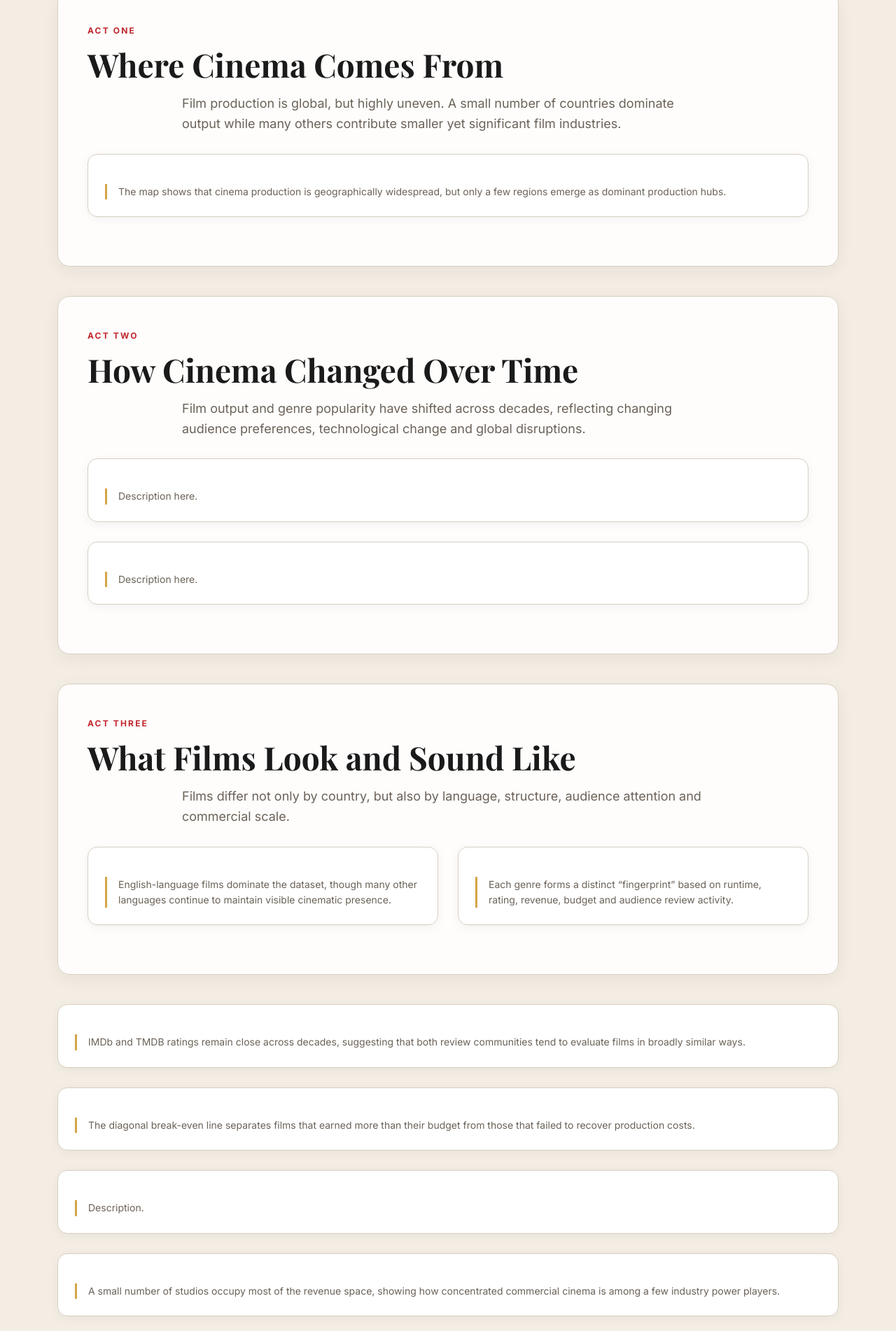
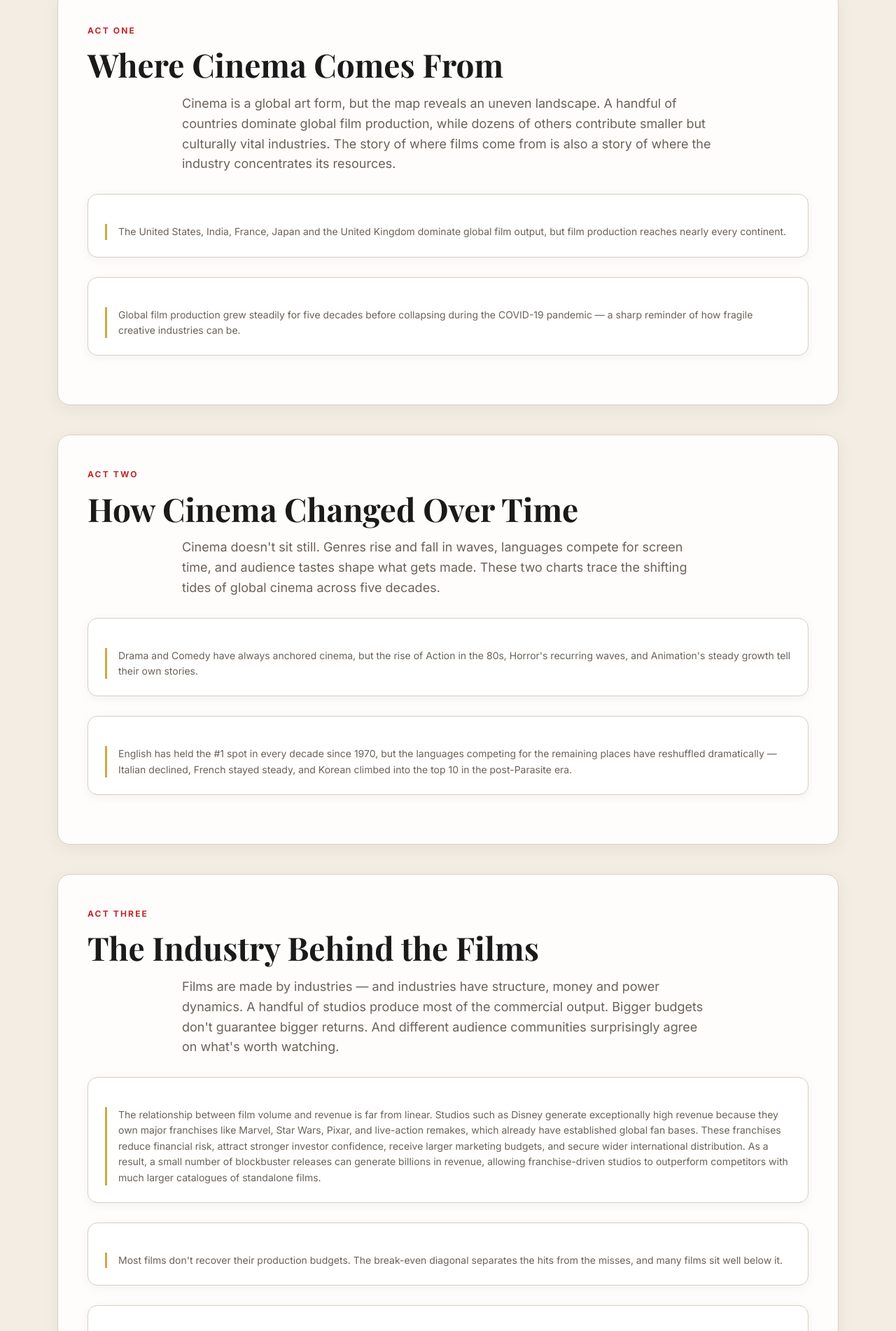
Before and after one commit to Thiseni24/FIT2179_DV2, a plain HTML site: page index.html in a window 1280 px wide. Shown: the part 898-2800 px from the top of the page at 70% size. Drawn offline with nearby package versions, Linux system fonts and the light colour scheme; a script that the page names is missing.

Commit message:
changed the html code to structure the webpage better

```diff
--- a/index.html
+++ b/index.html
@@ -20,150 +20,176 @@
 
   <main class="page">
 
+    <!-- HERO -->
     <section class="hero-card">
       <p class="eyebrow">A Visual Story of Global Cinema</p>
-
       <h1>The World on Screen</h1>
-
       <p class="hero-subtitle">
         Exploring how film production, genres, languages and audience attention
-        have changed across the world from 1970 to 2024.
+        have evolved across the world from 1970 to 2024.
       </p>
-
       <div class="big-number-grid">
-        <div>
-          <span>25,230</span>
-          <p>Films Analysed</p>
-        </div>
-
-        <div>
-          <span>1.1M</span>
-          <p>IMDb Reviews</p>
-        </div>
-
-        <div>
-          <span>50+ yrs</span>
-          <p>Of Cinema</p>
-        </div>
-
-        <div>
-          <span>85</span>
-          <p>Countries</p>
-        </div>
+        <div><span>25,230</span><p>Films Analysed</p></div>
+        <div><span>1.1M</span><p>IMDb Reviews</p></div>
+        <div><span>50+ yrs</span><p>Of Cinema</p></div>
+        <div><span>85</span><p>Countries</p></div>
       </div>
     </section>
 
+    <!-- ACT ONE -->
     <section class="story-section">
       <p class="section-tag">Act One</p>
       <h2>Where Cinema Comes From</h2>
-
       <p class="section-intro">
-        Film production is global, but highly uneven. A small number of countries dominate output while many others contribute smaller yet significant film industries.
-      </p>
-
-      <div class="chart-card full-width">
-        <div id="chart-world-map"></div>
-        <p class="chart-note">
-          The map shows that cinema production is geographically widespread, but only a few regions emerge as dominant production hubs.
-        </p>
-      </div>
-
-    </section>
-
-    <section class="story-section">
-      <p class="section-tag">Act Two</p>
-      <h2>How Cinema Changed Over Time</h2>
-
-      <p class="section-intro">
-        Film output and genre popularity have shifted across decades, reflecting changing audience preferences, technological change and global disruptions.
+        Cinema is a global art form, but the map reveals an uneven landscape.
+        A handful of countries dominate global film production, while dozens of others contribute
+        smaller but culturally vital industries. The story of where films come from is also a story
+        of where the industry concentrates its resources.
       </p>
 
       <div class="chart-card">
-        <div id="chart-genre-tides"></div>
+        <div id="chart-world-map"></div>
         <p class="chart-note">
-          Description here.
+          The United States, India, France, Japan and the United Kingdom dominate global film output,
+          but film production reaches nearly every continent.
         </p>
       </div>
 
       <div class="chart-card">
         <div id="chart-films-each-year"></div>
         <p class="chart-note">
-          Description here.
+          Global film production grew steadily for five decades before collapsing during the
+          COVID-19 pandemic — a sharp reminder of how fragile creative industries can be.
         </p>
       </div>
     </section>
 
+    <!-- ACT TWO -->
     <section class="story-section">
-      <p class="section-tag">Act Three</p>
-      <h2>What Films Look and Sound Like</h2>
-
+      <p class="section-tag">Act Two</p>
+      <h2>How Cinema Changed Over Time</h2>
       <p class="section-intro">
-        Films differ not only by country, but also by language, structure, audience attention and commercial scale.
+        Cinema doesn't sit still. Genres rise and fall in waves, languages compete for screen time,
+        and audience tastes shape what gets made. These two charts trace the shifting tides of
+        global cinema across five decades.
       </p>
 
-      <div class="two-column">
       <div class="chart-card">
-          <div id="chart-languages-of-cinema"></div>
+        <div id="chart-genre-tides"></div>
         <p class="chart-note">
-            English-language films dominate the dataset, though many other languages continue to maintain visible cinematic presence.
+          Drama and Comedy have always anchored cinema, but the rise of Action in the 80s,
+          Horror's recurring waves, and Animation's steady growth tell their own stories.
         </p>
       </div>
 
       <div class="chart-card">
-          <div id="chart-genre-shape"></div>
+        <div id="chart-language-bump"></div>
         <p class="chart-note">
-            Each genre forms a distinct “fingerprint” based on runtime, rating, revenue, budget and audience review activity.
+          English has held the #1 spot in every decade since 1970, but the languages competing
+          for the remaining places have reshuffled dramatically — Italian declined, French stayed steady,
+          and Korean climbed into the top 10 in the post-Parasite era.
         </p>
-        </div>
       </div>
     </section>
 
+    <!-- ACT THREE -->
+    <section class="story-section">
+      <p class="section-tag">Act Three</p>
+      <h2>The Industry Behind the Films</h2>
+      <p class="section-intro">
+        Films are made by industries — and industries have structure, money and power dynamics.
+        A handful of studios produce most of the commercial output. Bigger budgets don't guarantee
+        bigger returns. And different audience communities surprisingly agree on what's worth watching.
+      </p>
+
       <div class="chart-card">
-      <div id="chart-two-crowds"></div>
+        <div id="chart-power-players"></div>
         <p class="chart-note">
-        IMDb and TMDB ratings remain close across decades, suggesting that both review communities tend to evaluate films in broadly similar ways.
+          The relationship between film volume and revenue is far from linear. Studios such as Disney generate exceptionally
+          high revenue because they own major franchises like Marvel, Star Wars, Pixar, and live-action remakes,
+          which already have established global fan bases. These franchises reduce financial risk, attract
+          stronger investor confidence, receive larger marketing budgets, and secure wider international distribution.
+          As a result, a small number of blockbuster releases can generate billions in revenue, allowing franchise-driven
+          studios to outperform competitors with much larger catalogues of standalone films.
         </p>
       </div>
 
       <div class="chart-card">
         <div id="chart-budget-revenue"></div>
         <p class="chart-note">
-        The diagonal break-even line separates films that earned more than their budget from those that failed to recover production costs.
+          Most films don't recover their production budgets. The break-even diagonal separates the hits
+          from the misses, and many films sit well below it.
         </p>
       </div>
 
       <div class="chart-card">
         <div id="chart-rating-vs-reviews"></div>
         <p class="chart-note">
-        Description.
+          A film's IMDb rating and the number of reviews it receives don't always move together.
+          Some highly-rated films are barely discussed; some heavily-discussed films are mid-rated.
+          Quality and conversation aren't the same thing.
         </p>
       </div>
 
       <div class="chart-card">
-      <div id="chart-power-players"></div>
+        <div id="chart-two-crowds"></div>
         <p class="chart-note">
-        A small number of studios occupy most of the revenue space, showing how concentrated commercial cinema is among a few industry power players.
+          Although IMDb and TMDB attract different communities, both platforms show remarkably similar opinions
+          across decades. Older films consistently receive higher ratings, suggesting that cultural longevity,
+          critical recognition, and lasting influence shape audience perception more strongly than platform
+          differences. TMDB ratings remain slightly higher across every decade, which may reflect differences
+          in platform behaviour: TMDB is often used by dedicated film enthusiasts who actively catalogue
+          and track films they choose to watch, while IMDb reaches a broader mainstream audience and larger
+          voting base. Larger audiences typically introduce a wider range of opinions, causing ratings to
+          become more moderate over time.
+        </p>
+      </div>
+    </section>
+
+    <!-- ACT FOUR -->
+    <section class="story-section">
+      <p class="section-tag">Act Four</p>
+      <h2>The Anatomy of a Film</h2>
+      <p class="section-intro">
+        Behind every box-office number is a creative choice. Each genre has its own distinctive
+        shape — its typical runtime, rating, scale. Genres mix in specific ways. And the certification
+        a film receives shapes its commercial life. These charts pull back the curtain on what makes
+        a film what it is.
+      </p>
+
+      <div class="chart-card">
+        <div id="chart-genre-shape"></div>
+        <p class="chart-note">
+          Each genre traces a distinct shape — Animation runs short and well-rated, Drama runs long
+          and high-prestige, Horror is short and rough. The shape is the fingerprint.
         </p>
       </div>
 
       <div class="chart-card">
         <div id="chart-genre-flow"></div>
         <p class="chart-note">
-        This diagram shows the relationships between different film genres, highlighting how often they co-occur in the same films.
+          Genres don't exist in isolation. Drama + Comedy, Drama + Romance, Action + Adventure —
+          the strongest ribbons show how multi-genre films are made.
         </p>
       </div>
 
       <div class="chart-card">
         <div id="chart-mpa-heatmap"></div>
         <p class="chart-note">
-        This heatmap compares the distribution of MPAA ratings across different genres, revealing patterns in content classification.
+          PG-13 has become Hollywood's commercial sweet spot — more inclusive than R, more grown-up than PG,
+          and the certification most blockbusters target.
         </p>
       </div>
+    </section>
 
+    <!-- ENDING -->
     <section class="ending-card">
       <h2>So, what does the world on screen look like?</h2>
       <p>
-        Global cinema is shaped by concentration and diversity at the same time: a few countries and languages dominate production, while genres and audience interests continue to evolve across decades.
+        Global cinema is shaped by concentration and diversity at the same time. A few countries
+        and a few languages dominate, while genres and tastes continue to evolve. Behind every film
+        is an industry of power and risk — and yet each film carries its own creative fingerprint.
+        Both stories are true at once.
       </p>
     </section>
 
--- a/vega_lite_vis.js
+++ b/vega_lite_vis.js
@@ -2,14 +2,14 @@
 
 const chartConfigs = [
   { id: "chart-world-map", spec: "charts/world_map.vg.json" },
+  { id: "chart-films-each-year", spec: "charts/films_each_year.vg.json" },
   { id: "chart-genre-tides", spec: "charts/genre_tides.vg.json" },
-  { id: "chart-films-each-year", spec: "charts/films_each_year.vg.json" },
-  { id: "chart-genre-shape", spec: "charts/genre_shape.vg.json" },
-  { id: "chart-languages-of-cinema", spec: "charts/languages_of_cinema.vg.json" },
-  { id: "chart-two-crowds", spec: "charts/two_crowds_taste.vg.json" },
+  { id: "chart-language-bump", spec: "charts/language_bump_area.vg.json" },
+  { id: "chart-power-players", spec: "charts/power_players.vg.json" },
   { id: "chart-budget-revenue", spec: "charts/budget_vs_revenue.vg.json" },
   { id: "chart-rating-vs-reviews", spec: "charts/rating_vs_reviews.vg.json" },
-  { id: "chart-power-players", spec: "charts/power_players.vg.json" },
+  { id: "chart-two-crowds", spec: "charts/two_crowds_taste.vg.json" },
+  { id: "chart-genre-shape", spec: "charts/genre_shape.vg.json" },
   { id: "chart-genre-flow", spec: "charts/genre_chord.vg.json" },
   { id: "chart-mpa-heatmap", spec: "charts/mpa_heatmap.vg.json" }
 ];
```
Lines whose indentation alone changed are shown as unchanged.
